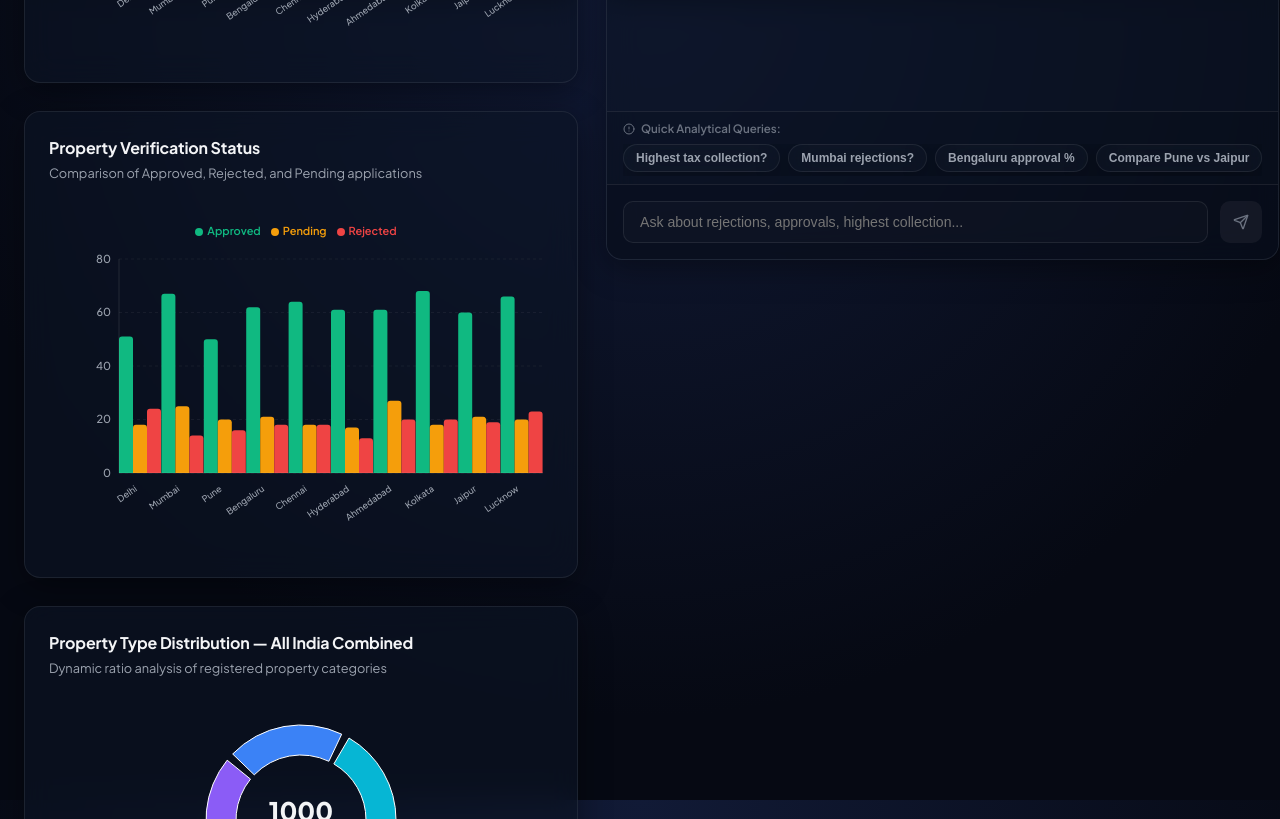
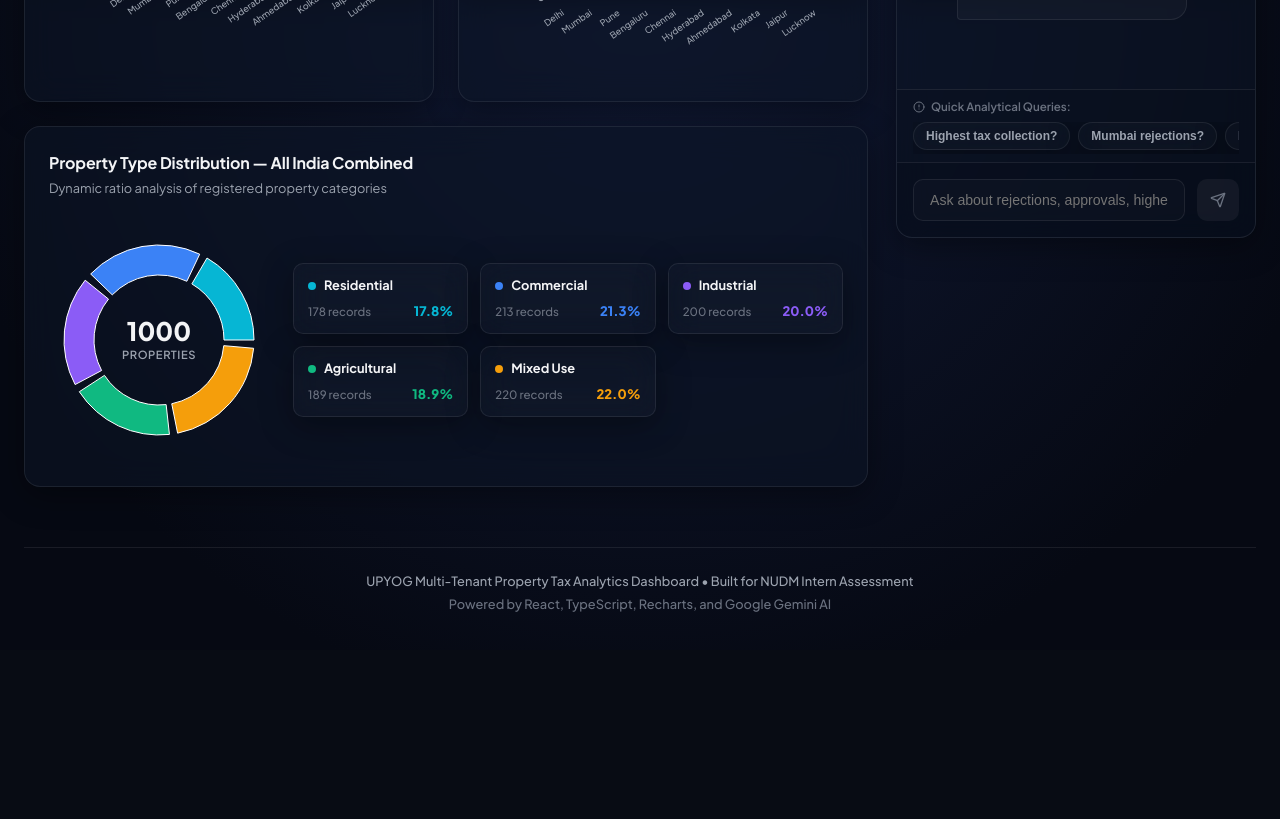
Before and after one commit to Tushar6394/nudm-property-tax-dashboard, a React (Vite) app: page / in a window 1280 px wide. Shown: the part 800-1619 px from the top of the page. After the commit the page ends 1450 px from the top, so only its background shows below. Built offline with nearby package versions, Linux system fonts and the light colour scheme.

Commit message:
style: adjust chatbot panel width to 360px and restore spacious side-by-side charts grid

```diff
--- a/src/App.tsx
+++ b/src/App.tsx
@@ -260,7 +260,7 @@ const styles: Record<string, React.CSSProperties> = {
   },
   dashboardGrid: {
     display: 'grid',
-    gridTemplateColumns: '3fr 2fr',
+    gridTemplateColumns: '1fr 360px',
     gap: '28px',
     alignItems: 'start',
     width: '100%',
--- a/src/components/ChatAssistant.tsx
+++ b/src/components/ChatAssistant.tsx
@@ -220,7 +220,7 @@ const styles: Record<string, React.CSSProperties> = {
   chatContainer: {
     display: 'flex',
     flexDirection: 'column',
-    height: '560px',
+    height: '520px',
     width: '100%',
     overflow: 'hidden'
   },
--- a/src/components/DashboardCharts.tsx
+++ b/src/components/DashboardCharts.tsx
@@ -176,8 +176,8 @@ export const DashboardCharts: React.FC<DashboardChartsProps> = ({
               <Bar
                 dataKey="collection"
                 name="Total Collection"
-                radius={[5, 5, 0, 0]}
-                barSize={26}
+                radius={[4, 4, 0, 0]}
+                barSize={18}
               >
                 {data.map((entry, index) => {
                   // Interactive selection styling: highlight active city and dim the rest
@@ -223,8 +223,8 @@ export const DashboardCharts: React.FC<DashboardChartsProps> = ({
             <BarChart
               data={data}
               margin={{ top: 20, right: 10, left: 10, bottom: 20 }}
-              barGap={6}
-              barCategoryGap="35%"
+              barGap={3}
+              barCategoryGap="30%"
             >
               <CartesianGrid strokeDasharray="3 3" stroke="rgba(255, 255, 255, 0.05)" vertical={false} />
               <XAxis
@@ -253,19 +253,19 @@ export const DashboardCharts: React.FC<DashboardChartsProps> = ({
                 wrapperStyle={{ fontSize: '11px', fontWeight: 600, color: 'var(--text-secondary)' }}
               />
 
-              <Bar dataKey="approved" name="Approved" fill="var(--success)" radius={[3, 3, 0, 0]} barSize={14}>
+              <Bar dataKey="approved" name="Approved" fill="var(--success)" radius={[3, 3, 0, 0]} barSize={8}>
                 {data.map((entry, index) => {
                   const isSelected = selectedCity === 'All Cities' || entry.city.toLowerCase() === selectedCity.toLowerCase();
                   return <Cell key={`cell-${index}`} opacity={isSelected ? 1 : 0.35} />;
                 })}
               </Bar>
-              <Bar dataKey="pending" name="Pending" fill="var(--warning)" radius={[3, 3, 0, 0]} barSize={14}>
+              <Bar dataKey="pending" name="Pending" fill="var(--warning)" radius={[3, 3, 0, 0]} barSize={8}>
                 {data.map((entry, index) => {
                   const isSelected = selectedCity === 'All Cities' || entry.city.toLowerCase() === selectedCity.toLowerCase();
                   return <Cell key={`cell-${index}`} opacity={isSelected ? 1 : 0.35} />;
                 })}
               </Bar>
-              <Bar dataKey="rejected" name="Rejected" fill="var(--danger)" radius={[3, 3, 0, 0]} barSize={14}>
+              <Bar dataKey="rejected" name="Rejected" fill="var(--danger)" radius={[3, 3, 0, 0]} barSize={8}>
                 {data.map((entry, index) => {
                   const isSelected = selectedCity === 'All Cities' || entry.city.toLowerCase() === selectedCity.toLowerCase();
                   return <Cell key={`cell-${index}`} opacity={isSelected ? 1 : 0.35} />;
@@ -277,7 +277,7 @@ export const DashboardCharts: React.FC<DashboardChartsProps> = ({
       </div>
 
       {/* Chart 3: Property Type Distribution Donut Chart (Dynamic Selection - Task 2 Enhancement) */}
-      <div style={styles.chartCard} className="glass-panel">
+      <div style={{ ...styles.chartCard, gridColumn: 'span 2' }} className="glass-panel">
         <div style={styles.chartHeader}>
           <h4 style={styles.chartTitle}>
             Property Type Distribution — {selectedCity === 'All Cities' ? 'All India Combined' : `${selectedCity} Municipality`}
@@ -339,9 +339,9 @@ export const DashboardCharts: React.FC<DashboardChartsProps> = ({
 
 const styles: Record<string, React.CSSProperties> = {
   container: {
-    display: 'flex',
-    flexDirection: 'column',
-    gap: '28px',
+    display: 'grid',
+    gridTemplateColumns: 'repeat(auto-fit, minmax(400px, 1fr))',
+    gap: '24px',
     width: '100%',
     marginBottom: '28px'
   },
```
